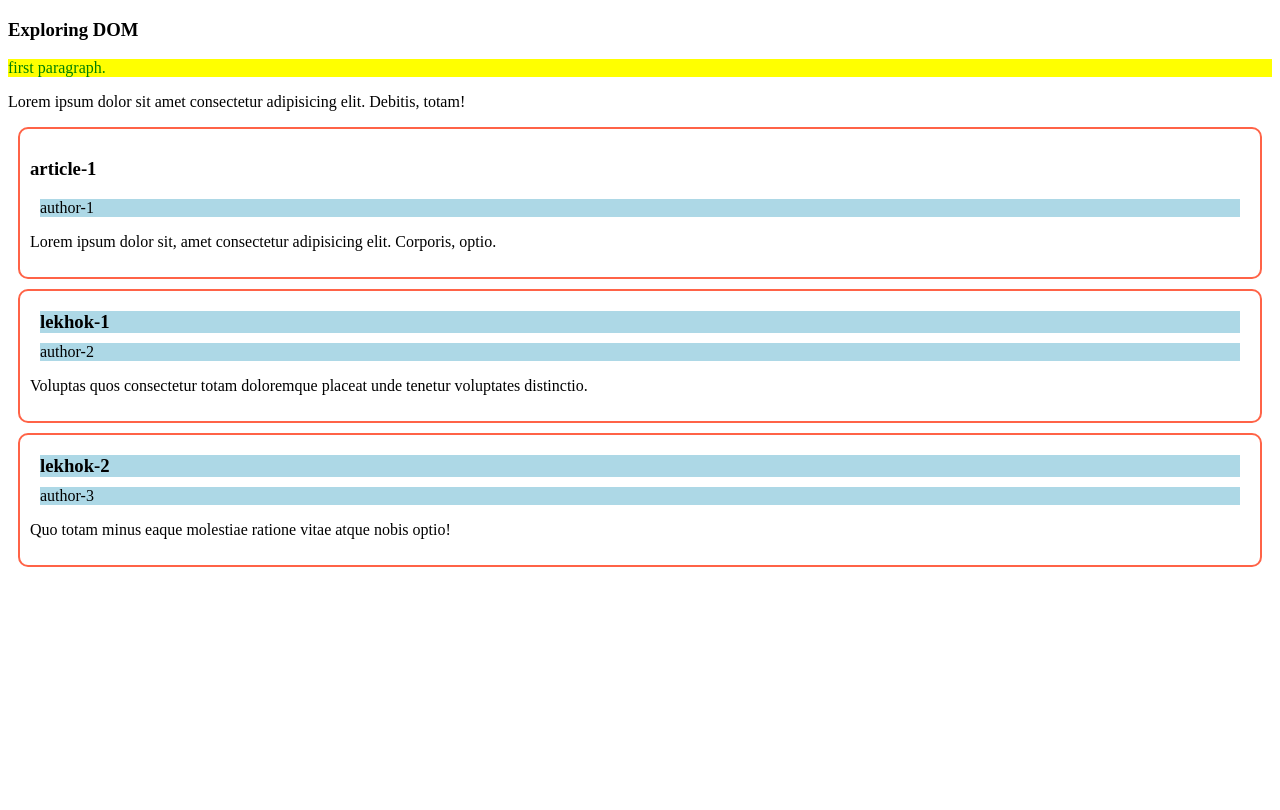
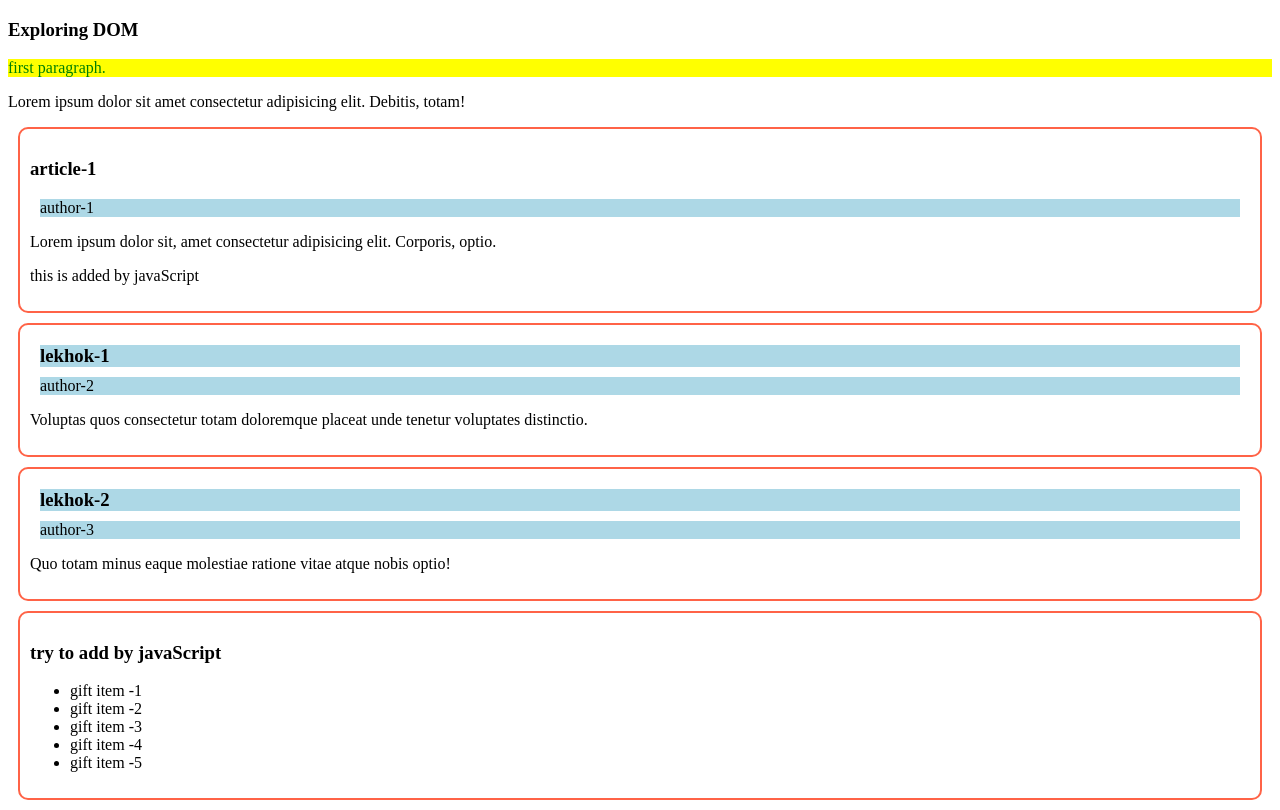
Before and after one commit to ShuvamMazumder/exploreJS, a plain HTML site: page dom-event/dom.html in a window 1280 px wide. Drawn offline with Linux system fonts and the light colour scheme.

Commit message:
added dom-event

```diff
--- a/dom-event/dom.html
+++ b/dom-event/dom.html
@@ -28,7 +28,7 @@
             </section>
 
             <section>
-                <article>
+                <article id="first-article">
                     <h3>article-1</h3>
                     <p class="author">author-1</p>
                     <p class="description">
@@ -52,6 +52,16 @@
                         nobis optio!
                     </p>
                 </article>
+                <article>
+                    <h3>try to add by javaScript</h3>
+                    <ul id="gift-list">
+                        <li>gift item -1</li>
+                        <li>gift item -2</li>
+                        <li>gift item -3</li>
+                        <li>gift item -4</li>
+                        <li>gift item -5</li>
+                    </ul>
+                </article>
             </section>
         </main>
 
@@ -71,9 +81,29 @@
             for (var i = 0; i < authors.length; i++) {
                 var element = authors[i];
                 element.innerHTML = "lekhok-" + (i + 1);
+                element.setAttribute('title','all authors is same');
                 element.style.backgroundColor = "lightblue";
                 element.style.margin = "10px";
             }
+
+            //add a element (p) in article
+            const article = document.getElementById('first-article');
+            const newPara = document.createElement('p');
+            newPara.innerHTML ='this is added by javaScript';
+            article.appendChild(newPara);
+
+            //add to gift article
+            const ul =document.getElementById('gift-item');
+            const li = document.createElement('li');
+            li.innerHTML='brand new gift';
+            ul.appendChild(li);
+
+
+
+
+
+
+
         </script>
     </body>
 </html>
```
